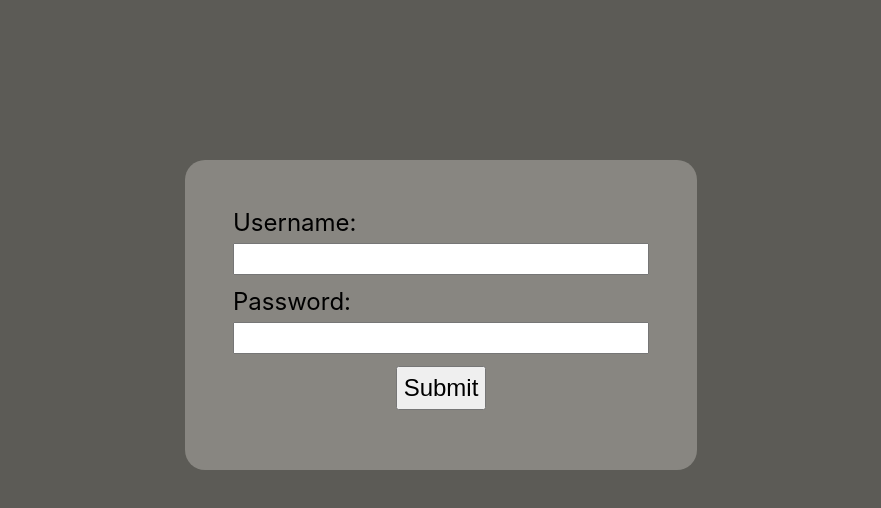
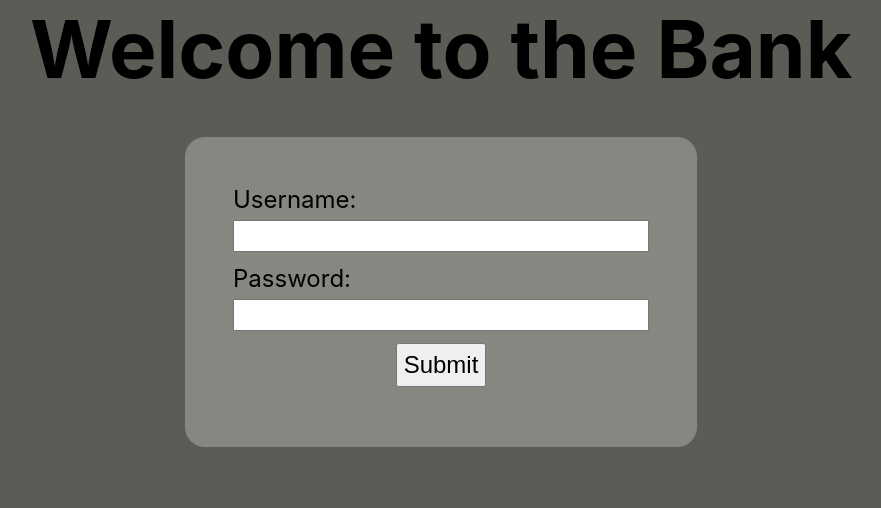
Before and after one commit to YTyler/banking-fe, a React (Create React App) app: page / in a window 1280 px wide. Shown: the top 508 px of the page, without its empty margins (199-1080 px from the left). Built offline with nearby package versions, Linux system fonts and the light colour scheme.

Commit message:
adjust styling

```diff
--- a/src/App.css
+++ b/src/App.css
@@ -7,6 +7,7 @@
 
 h1 {
   font-size: 5rem;
+  margin-bottom: 0.5em;
 }
 
 body {
@@ -23,7 +24,7 @@ body {
 }
 
 .centered {
-  margin: 20vh auto;
+  margin: auto;
   width: 40%;
   font-size: 1.5rem;
 }
--- a/src/screens/LoginPage.jsx
+++ b/src/screens/LoginPage.jsx
@@ -35,7 +35,9 @@ export default function LoginPage() {
   };
 
   return (
-    <div className="centered">
+    <>
+      <h1>Welcome to the Bank</h1>
+      <section className="centered">
         <form className="card flexColumn" onSubmit={(e) => loginHandler(e)}>
           <label>Username:</label>
           <input
@@ -54,6 +56,7 @@ export default function LoginPage() {
           <input className="submit" type="submit"></input>
           {!loginIsValid && <p>Login Credentials are Invalid</p>}
         </form>
-    </div>
+      </section>
+    </>
   );
 }
```
Lines whose indentation alone changed are shown as unchanged.
